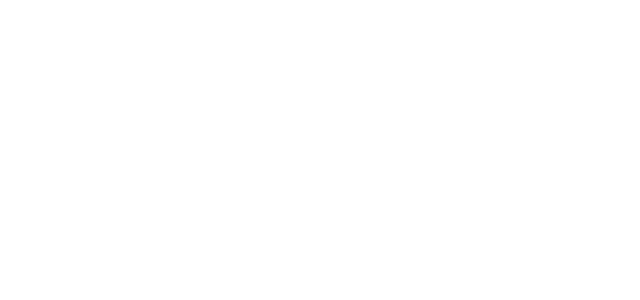
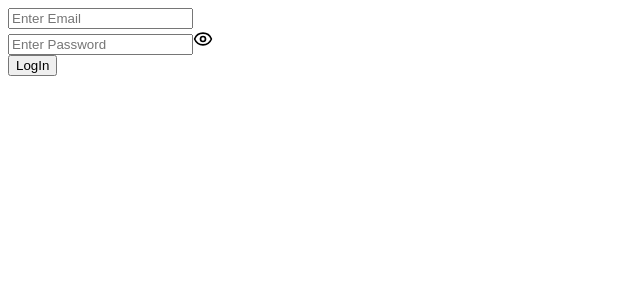
Before and after one commit to pavankhairee/stores-ratiing, a React (Vite) app in the folder frontend/: page /login in a window 1280 px wide. Before the commit this address had no page. Shown: the top 300 px of the page, without its empty margins (0-640 px from the left). Built offline with nearby package versions, Linux system fonts and the light colour scheme.

Commit message:
update the all store get route

```diff
--- a/frontend/src/App.tsx
+++ b/frontend/src/App.tsx
@@ -1,6 +1,9 @@
 import { BrowserRouter, Route, Routes } from 'react-router'
 import './App.css'
 import { Signup } from './pages/Signup'
+import { Login } from './pages/Login'
+import { Home } from './pages/Homepage'
+
 
 function App() {
 
@@ -10,6 +13,8 @@
       <BrowserRouter>
         <Routes>
           <Route path='/' element={<Signup />}></Route>
+          <Route path='/login' element={<Login />} />
+          <Route path='/home' element={<Home />} />
         </Routes>
       </BrowserRouter>
     </>
--- /dev/null
+++ b/frontend/src/pages/Homepage.tsx
@@ -0,0 +1,32 @@
+import axios from "axios"
+import { useEffect, useState } from "react"
+
+interface StoreDetails {
+    name: string,
+    address: string,
+    rating: string
+}
+
+export function Home() {
+    const [store, setStore] = useState<StoreDetails[]>([])
+
+    useEffect(() => {
+        async function getDetails() {
+            const response = await axios.get("http://localhost:3000/app/user/allstores", {
+                headers: {
+                    Authorization: localStorage.getItem("token")
+                }
+            });
+            setStore(response.data)
+        }
+        getDetails();
+    }, [])
+
+
+    return (
+        <>
+            <h1>can see all listed stores, user can submit rating</h1>
+            <p>{JSON.stringify(store)}</p>
+        </>
+    )
+}
--- /dev/null
+++ b/frontend/src/pages/Login.tsx
@@ -0,0 +1,35 @@
+import axios from "axios"
+import { useRef } from "react"
+import { Input } from "../component/Input"
+import { Button } from "../component/Buttons"
+import { useNavigate } from "react-router"
+
+
+export function Login() {
+    const emailRef = useRef<HTMLInputElement>(null)
+    const passwordRef = useRef<HTMLInputElement>(null)
+    const navigate = useNavigate()
+
+    async function login() {
+        const email = emailRef.current?.value
+        const password = passwordRef.current?.value
+
+        const response = await axios.post("http://localhost:3000/app/user/login", {
+            email, password
+        })
+        const jwt = response.data.token;
+        localStorage.setItem("token", jwt)
+        navigate("/home")
+    }
+
+
+    return (
+        <>
+            <div>
+                <Input typeField={"text"} placeholder={"Enter Email"} refInput={emailRef}></Input>
+                <Input typeField={"password"} placeholder={"Enter Password"} refInput={passwordRef}></Input>
+                <Button onClick={login}>LogIn</Button>
+            </div>
+        </>
+    )
+}
--- a/frontend/src/pages/Signup.tsx
+++ b/frontend/src/pages/Signup.tsx
@@ -2,15 +2,18 @@
 import { useRef } from "react"
 import { Input } from "../component/Input"
 import { Button } from "../component/Buttons"
+import { useNavigate } from "react-router"
 
 
 
 export function Signup() {
 
+
     const nameRef = useRef<HTMLInputElement>(null)
     const emailRef = useRef<HTMLInputElement>(null)
     const addressRef = useRef<HTMLInputElement>(null)
     const passwordRef = useRef<HTMLInputElement>(null)
+    const navigate = useNavigate();
 
     async function signup() {
         const name = nameRef.current?.value
@@ -21,7 +24,7 @@
         const response = await axios.post("http://localhost:3000/app/user/signup", {
             name, email, address, password
         })
-
+        navigate("/login")
     }
 
 
```
Also changed, not shown: frontend/src/pages/Loging.tsx (deleted, +0 -8 lines), frontend/src/pages/home.tsx (deleted, +0 -8 lines), 1 other file (tests, documents, lock files or other folders).
